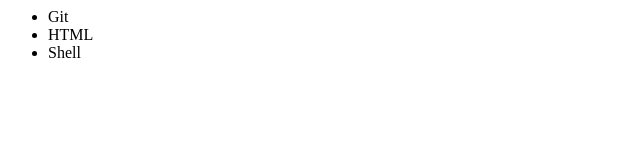
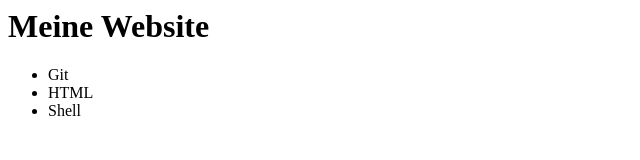
Before and after one commit to Naasgul/HTML-Basics, a plain HTML site: page index.html in a window 1280 px wide. Shown: the whole page, without its empty margins (0-640 px from the left). Drawn offline with Linux system fonts and the light colour scheme.

Commit message:
Add headline

```diff
--- a/index.html
+++ b/index.html
@@ -3,6 +3,7 @@
         <title>Meine Website</title>
     </head>
 <body>
+    <h1>Meine Website</h1>
 
 <nav>
     <ul>
```
